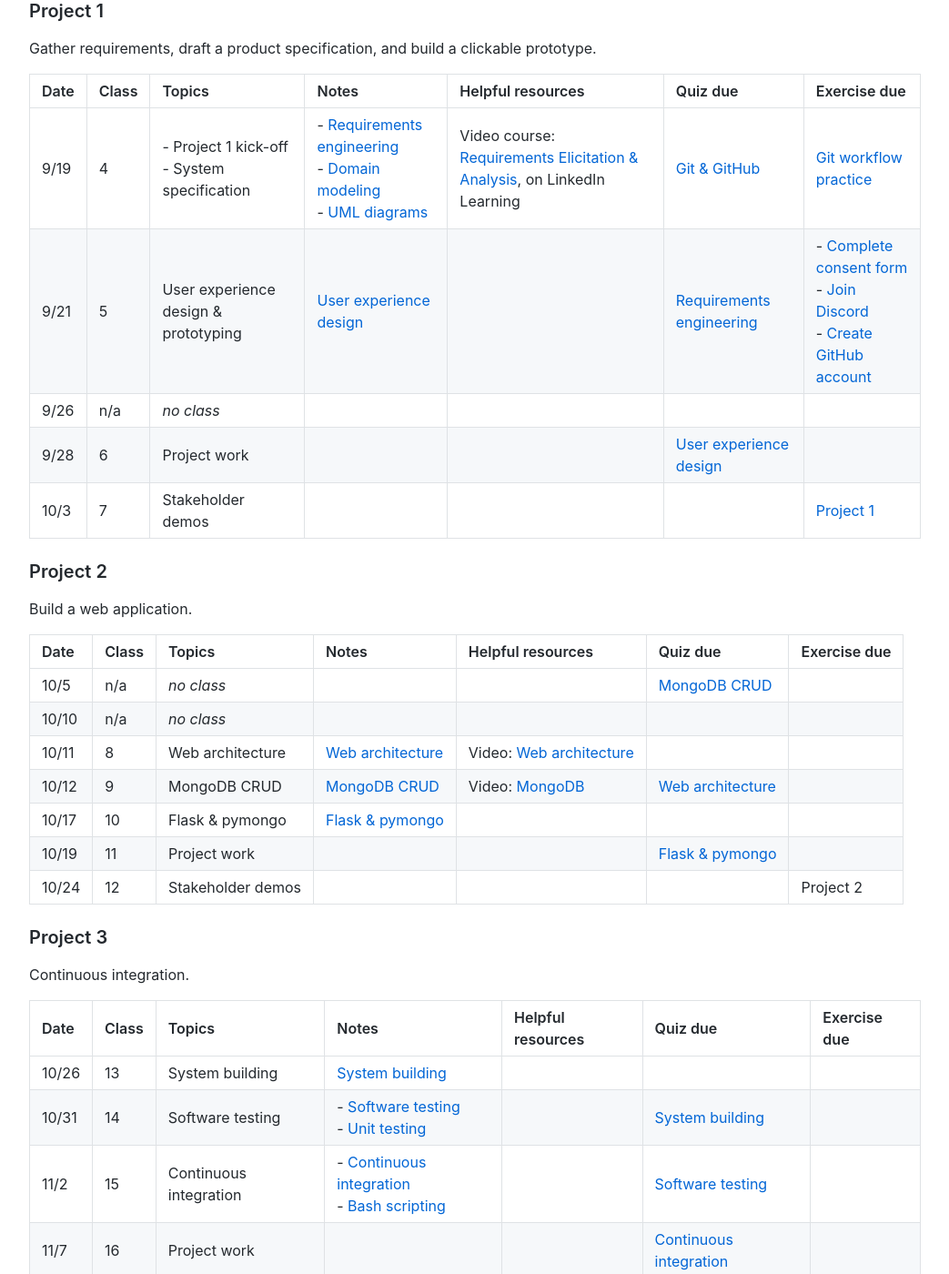
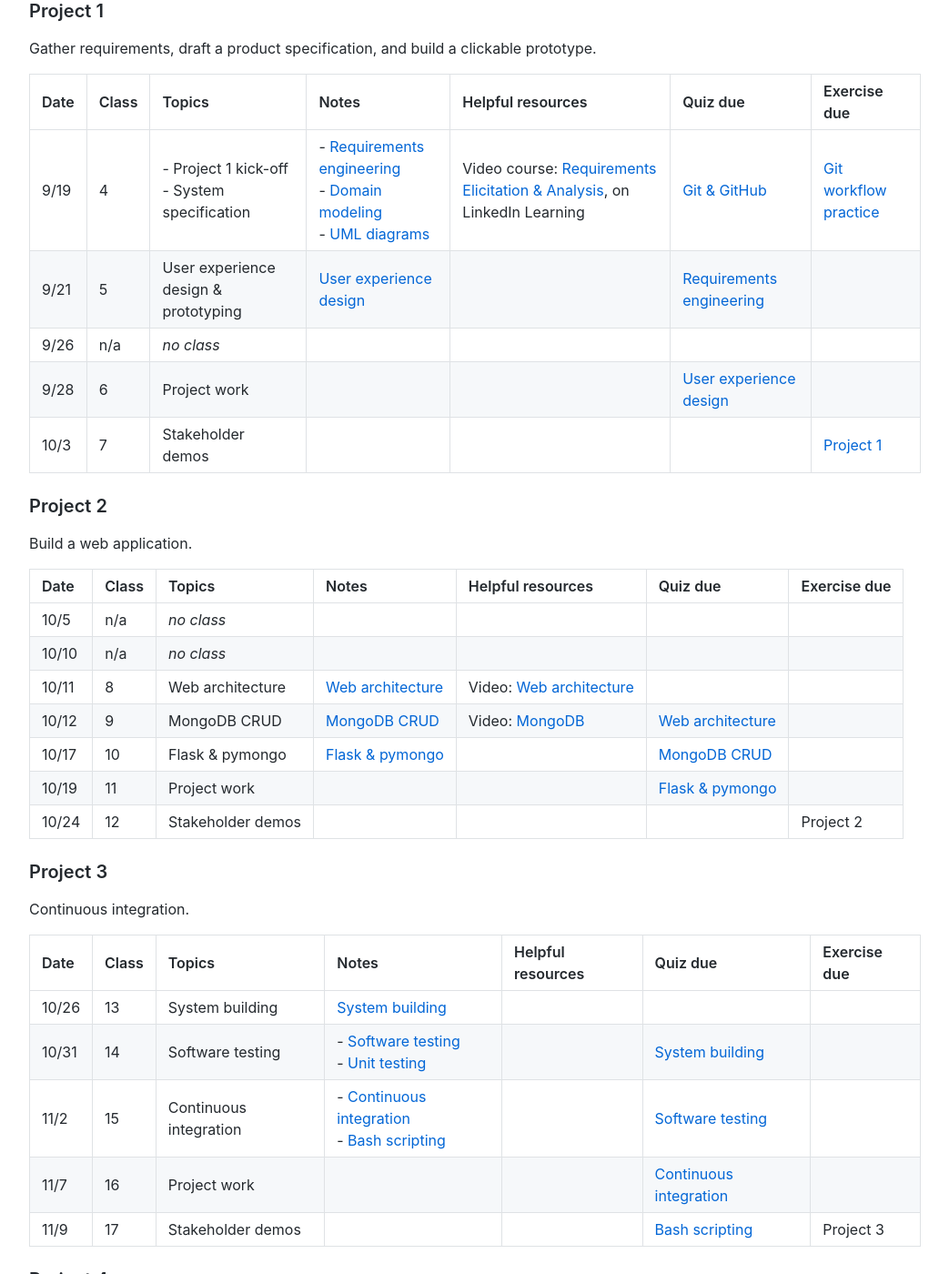
Before and after one commit to nyu-software-engineering/course-materials, a Jekyll site: the page built from content/schedule.md, in a window 1280 px wide and 1400 px high, scrolled down 788 px. Shown: the whole window at 91% size, without its empty margins (118-1161 px from the left). Built offline with Jekyll 4.4.1, drawn with Linux system fonts in a browser that asks for light colours; comment, search, counter and statistics services are not loaded.

Commit message:
grading rubric fix

```diff
--- a/content/schedule.md
+++ b/content/schedule.md
@@ -24,13 +24,13 @@ permalink: /
 
 Gather requirements, draft a product specification, and build a clickable prototype.
 
-| Date | Class | Topics                                           | Notes                                                                                                                                                        | Helpful resources                                                                                                                                                                                                                                                                                                             | Quiz due                                                        | Exercise due                                                                                                                                                              |
-| :--- | :---- | :----------------------------------------------- | :----------------------------------------------------------------------------------------------------------------------------------------------------------- | :---------------------------------------------------------------------------------------------------------------------------------------------------------------------------------------------------------------------------------------------------------------------------------------------------------------------------- | :-------------------------------------------------------------- | :------------------------------------------------------------------------------------------------------------------------------------------------------------------------ |
-| 9/19 | 4     | - Project 1 kick-off<br />- System specification | - [Requirements engineering](slides/requirements-engineering/)<br />- [Domain modeling](slides/domain-modeling/)<br />- [UML diagrams](slides/uml-diagrams/) | Video course: [Requirements Elicitation & Analysis](https://www.linkedin.com/learning-login/share?account=2131553&forceAccount=false&redirect=https%3A%2F%2Fwww.linkedin.com%2Flearning%2Frequirements-elicitation-and-analysis%3Ftrk%3Dshare_ent_url%26shareId%3DfzI9YWIUQC%252BwSNbGK8yPvQ%253D%253D), on LinkedIn Learning | [Git & GitHub](https://forms.gle/EccaK31Lx1mBUyv86)             | [Git workflow practice](https://classroom.github.com/a/uds195sf)                                                                                                          |
-| 9/21 | 5     | User experience design & prototyping             | [User experience design](slides/user-experience-design/)                                                                                                     |                                                                                                                                                                                                                                                                                                                               | [Requirements engineering](https://forms.gle/uYxbTBqeYCPQgmsu6) | - [Complete consent form](https://goo.gl/forms/uxxgA3D9F3kA0KAR2)<br />- [Join Discord](https://discord.gg/b2qXBzAwFw)<br />- [Create GitHub account](https://github.com) |
-| 9/26 | n/a   | _no class_                                       |                                                                                                                                                              |                                                                                                                                                                                                                                                                                                                               |                                                                 |                                                                                                                                                                           |
-| 9/28 | 6     | Project work                                     |                                                                                                                                                              |                                                                                                                                                                                                                                                                                                                               | [User experience design](https://forms.gle/m8kVsxzK1YaWReWx7)   |                                                                                                                                                                           |
-| 10/3 | 7     | Stakeholder demos                                |                                                                                                                                                              |                                                                                                                                                                                                                                                                                                                               |                                                                 | [Project 1](https://classroom.github.com/a/H-2F85GP)                                                                                                                      |
+| Date | Class | Topics                                           | Notes                                                                                                                                                        | Helpful resources                                                                                                                                                                                                                                                                                                             | Quiz due                                                        | Exercise due                                                     |
+| :--- | :---- | :----------------------------------------------- | :----------------------------------------------------------------------------------------------------------------------------------------------------------- | :---------------------------------------------------------------------------------------------------------------------------------------------------------------------------------------------------------------------------------------------------------------------------------------------------------------------------- | :-------------------------------------------------------------- | :--------------------------------------------------------------- |
+| 9/19 | 4     | - Project 1 kick-off<br />- System specification | - [Requirements engineering](slides/requirements-engineering/)<br />- [Domain modeling](slides/domain-modeling/)<br />- [UML diagrams](slides/uml-diagrams/) | Video course: [Requirements Elicitation & Analysis](https://www.linkedin.com/learning-login/share?account=2131553&forceAccount=false&redirect=https%3A%2F%2Fwww.linkedin.com%2Flearning%2Frequirements-elicitation-and-analysis%3Ftrk%3Dshare_ent_url%26shareId%3DfzI9YWIUQC%252BwSNbGK8yPvQ%253D%253D), on LinkedIn Learning | [Git & GitHub](https://forms.gle/EccaK31Lx1mBUyv86)             | [Git workflow practice](https://classroom.github.com/a/uds195sf) |
+| 9/21 | 5     | User experience design & prototyping             | [User experience design](slides/user-experience-design/)                                                                                                     |                                                                                                                                                                                                                                                                                                                               | [Requirements engineering](https://forms.gle/uYxbTBqeYCPQgmsu6) |                                                                  |
+| 9/26 | n/a   | _no class_                                       |                                                                                                                                                              |                                                                                                                                                                                                                                                                                                                               |                                                                 |                                                                  |
+| 9/28 | 6     | Project work                                     |                                                                                                                                                              |                                                                                                                                                                                                                                                                                                                               | [User experience design](https://forms.gle/m8kVsxzK1YaWReWx7)   |                                                                  |
+| 10/3 | 7     | Stakeholder demos                                |                                                                                                                                                              |                                                                                                                                                                                                                                                                                                                               |                                                                 | [Project 1](https://classroom.github.com/a/H-2F85GP)             |
 
 ### Project 2
 
@@ -38,11 +38,11 @@ Build a web application.
 
 | Date  | Class | Topics            | Notes                                        | Helpful resources                                       | Quiz due                                                | Exercise due |
 | :---- | :---- | :---------------- | :------------------------------------------- | :------------------------------------------------------ | :------------------------------------------------------ | :----------- |
-| 10/5  | n/a   | _no class_        |                                              |                                                         | [MongoDB CRUD](https://forms.gle/3NmVKAhYYyE8dvBx7)     |              |
+| 10/5  | n/a   | _no class_        |                                              |                                                         |                                                         |              |
 | 10/10 | n/a   | _no class_        |                                              |                                                         |                                                         |              |
 | 10/11 | 8     | Web architecture  | [Web architecture](slides/web-architecture/) | Video: [Web architecture](https://youtu.be/AqzgVlHOAz8) |                                                         |              |
 | 10/12 | 9     | MongoDB CRUD      | [MongoDB CRUD](slides/mongodb-crud/)         | Video: [MongoDB](https://youtu.be/nf7kW6Fu_Yk)          | [Web architecture](https://forms.gle/ApWztCS6Fkh6rNtA9) |              |
-| 10/17 | 10    | Flask & pymongo   | [Flask & pymongo](slides/pymongo-flask/)     |                                                         |                                                         |              |
+| 10/17 | 10    | Flask & pymongo   | [Flask & pymongo](slides/pymongo-flask/)     |                                                         | [MongoDB CRUD](https://forms.gle/3NmVKAhYYyE8dvBx7)     |              |
 | 10/19 | 11    | Project work      |                                              |                                                         | [Flask & pymongo](https://forms.gle/KitqzGtcqsWiz6J47)  |              |
 | 10/24 | 12    | Stakeholder demos |                                              |                                                         |                                                         | Project 2    |
 
```
Also changed, not shown: content/syllabus.md (+2 -2 lines).
